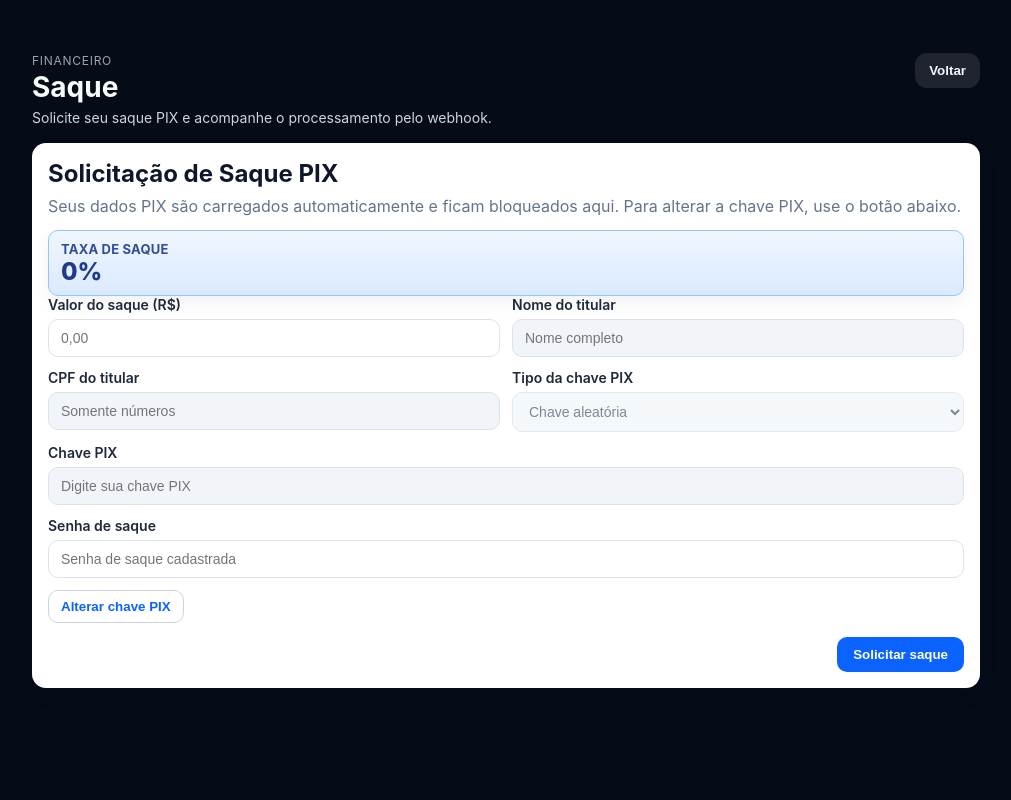
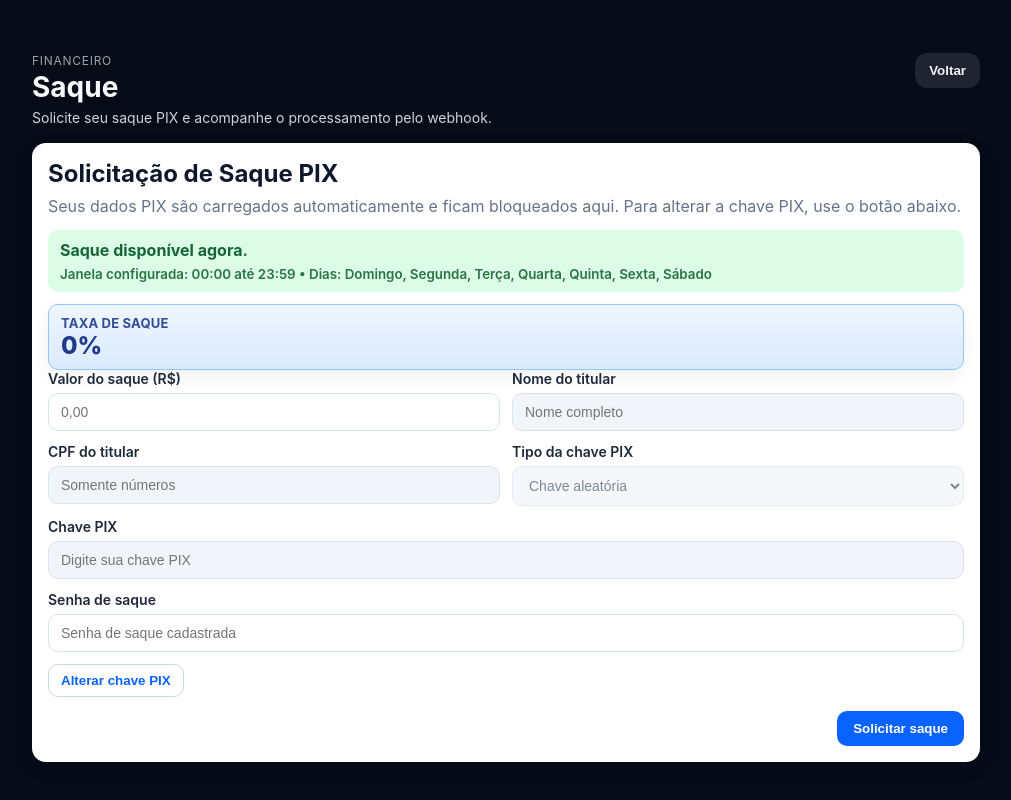
Before and after one commit to magnatazk20/mancera-frontend, a React (Vite) app: page /saque in a window 1280 px wide. Shown: the part 855-1655 px from the top of the page, without its empty margins (134-1145 px from the left). Built offline with nearby package versions, Linux system fonts and the light colour scheme; no server answers; sample sign-in values are in the browser's storage.

Commit message:
feat(withdraw): avisar e bloquear saque por dia/horario configurado

```diff
--- a/src/pages/Withdraw.css
+++ b/src/pages/Withdraw.css
@@ -152,6 +152,18 @@
 .withdraw-feedback.success {
   background: #dcfce7;
   color: #166534;
+}
+
+.withdraw-window-status p {
+  margin: 0;
+  font-weight: 700;
+}
+
+.withdraw-window-status small {
+  display: block;
+  margin-top: 6px;
+  font-weight: 600;
+  opacity: 0.9;
 }
 
 .withdraw-paper-receipt {
--- a/src/pages/Withdraw.tsx
+++ b/src/pages/Withdraw.tsx
@@ -18,6 +18,9 @@ type WithdrawConfigResponse = {
     withdrawFeePercent?: number
     minWithdrawAmount?: number
     maxWithdrawAmount?: number
+    withdrawStartTime?: string
+    withdrawEndTime?: string
+    withdrawAllowedDays?: string
   }
 }
 
@@ -57,6 +60,9 @@ export default function Withdraw() {
   const [withdrawFeePercent, setWithdrawFeePercent] = useState(0)
   const [minWithdrawAmount, setMinWithdrawAmount] = useState(0)
   const [maxWithdrawAmount, setMaxWithdrawAmount] = useState(0)
+  const [withdrawStartTime, setWithdrawStartTime] = useState('00:00')
+  const [withdrawEndTime, setWithdrawEndTime] = useState('23:59')
+  const [withdrawAllowedDays, setWithdrawAllowedDays] = useState<number[]>([0, 1, 2, 3, 4, 5, 6])
 
   const [lastRequest, setLastRequest] = useState<{
     amount: number
@@ -174,6 +180,13 @@ export default function Withdraw() {
         setWithdrawFeePercent(Number(data.config.withdrawFeePercent ?? 0))
         setMinWithdrawAmount(Number(data.config.minWithdrawAmount ?? 0))
         setMaxWithdrawAmount(Number(data.config.maxWithdrawAmount ?? 0))
+        setWithdrawStartTime(String(data.config.withdrawStartTime ?? '00:00'))
+        setWithdrawEndTime(String(data.config.withdrawEndTime ?? '23:59'))
+        const parsedDays = String(data.config.withdrawAllowedDays ?? '0,1,2,3,4,5,6')
+          .split(',')
+          .map((item) => Number(item.trim()))
+          .filter((day) => Number.isInteger(day) && day >= 0 && day <= 6)
+        setWithdrawAllowedDays(parsedDays.length > 0 ? [...new Set(parsedDays)] : [0, 1, 2, 3, 4, 5, 6])
       } catch {
         // fallback silencioso
       }
@@ -229,6 +242,11 @@ export default function Withdraw() {
 
     if (maxWithdrawAmount > 0 && parsedAmount > maxWithdrawAmount) {
       setError(`O valor máximo de saque é ${formatBRL(maxWithdrawAmount)}.`)
+      return
+    }
+
+    if (!isWithdrawWindowOpen) {
+      setError(withdrawWindowMessage)
       return
     }
 
@@ -365,6 +383,45 @@ export default function Withdraw() {
   const feeValuePreview = hasValidPreviewAmount ? (parsedAmountPreview * withdrawFeePercent) / 100 : 0
   const netValuePreview = hasValidPreviewAmount ? parsedAmountPreview - feeValuePreview : 0
 
+  const weekdayNames = ['Domingo', 'Segunda', 'Terça', 'Quarta', 'Quinta', 'Sexta', 'Sábado']
+
+  const parseTimeToMinutes = (timeValue: string) => {
+    const [hh, mm] = String(timeValue ?? '').split(':').map((v) => Number(v))
+    if (!Number.isInteger(hh) || !Number.isInteger(mm)) return null
+    if (hh < 0 || hh > 23 || mm < 0 || mm > 59) return null
+    return hh * 60 + mm
+  }
+
+  const startMinutes = parseTimeToMinutes(withdrawStartTime)
+  const endMinutes = parseTimeToMinutes(withdrawEndTime)
+  const nowInSaoPaulo = new Date(new Date().toLocaleString('en-US', { timeZone: 'America/Sao_Paulo' }))
+  const currentWeekDay = nowInSaoPaulo.getDay()
+  const currentMinutes = nowInSaoPaulo.getHours() * 60 + nowInSaoPaulo.getMinutes()
+
+  const isDayAllowed = withdrawAllowedDays.includes(currentWeekDay)
+  const isTimeAllowed =
+    startMinutes != null && endMinutes != null
+      ? startMinutes <= endMinutes
+        ? currentMinutes >= startMinutes && currentMinutes <= endMinutes
+        : currentMinutes >= startMinutes || currentMinutes <= endMinutes
+      : false
+
+  const isWithdrawWindowOpen = isDayAllowed && isTimeAllowed
+  const allowedDaysLabel =
+    withdrawAllowedDays.length > 0
+      ? withdrawAllowedDays
+          .slice()
+          .sort((a, b) => a - b)
+          .map((day) => weekdayNames[day] ?? String(day))
+          .join(', ')
+      : 'Nenhum'
+
+  const withdrawWindowMessage = !isDayAllowed
+    ? `Saque indisponível hoje. Dias permitidos: ${allowedDaysLabel}.`
+    : !isTimeAllowed
+      ? `Saque indisponível neste horário. Permitido entre ${withdrawStartTime} e ${withdrawEndTime} (horário de São Paulo).`
+      : 'Saque disponível agora.'
+
   return (
     <main className="tasks-page withdraw-page">
       <AppSidebar />
@@ -417,6 +474,13 @@ export default function Withdraw() {
             </p>
           </div>
         ) : null}
+
+        <div className={`withdraw-feedback withdraw-window-status ${isWithdrawWindowOpen ? 'success' : 'error'}`}>
+          <p>{withdrawWindowMessage}</p>
+          <small>
+            Janela configurada: {withdrawStartTime} até {withdrawEndTime} • Dias: {allowedDaysLabel}
+          </small>
+        </div>
 
         <div className="withdraw-feedback withdraw-highlight withdraw-fee-highlight">
           <span className="withdraw-highlight-label">Taxa de saque</span>
@@ -508,7 +572,7 @@ export default function Withdraw() {
         </div>
 
         <div className="withdraw-actions">
-          <button type="button" className="withdraw-submit" disabled={loading} onClick={submitWithdraw}>
+          <button type="button" className="withdraw-submit" disabled={loading || !isWithdrawWindowOpen} onClick={submitWithdraw}>
             {loading ? 'Enviando...' : 'Solicitar saque'}
           </button>
         </div>
```
